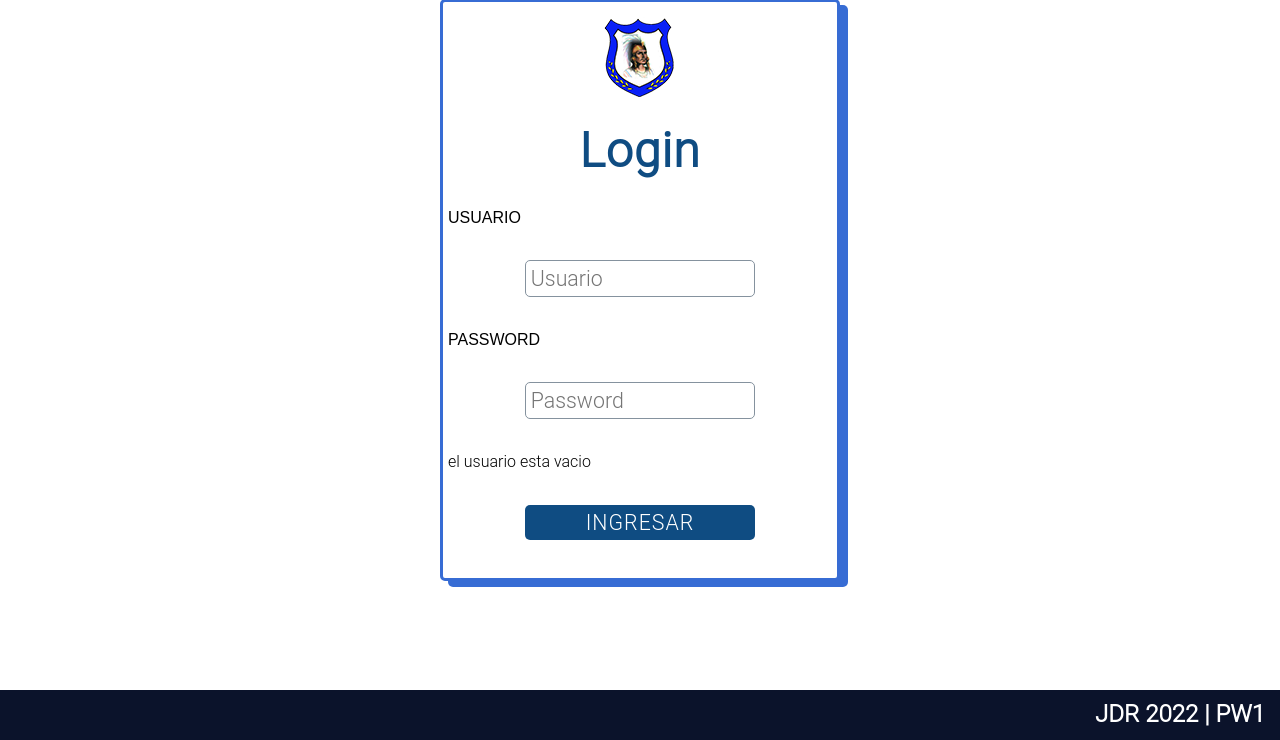
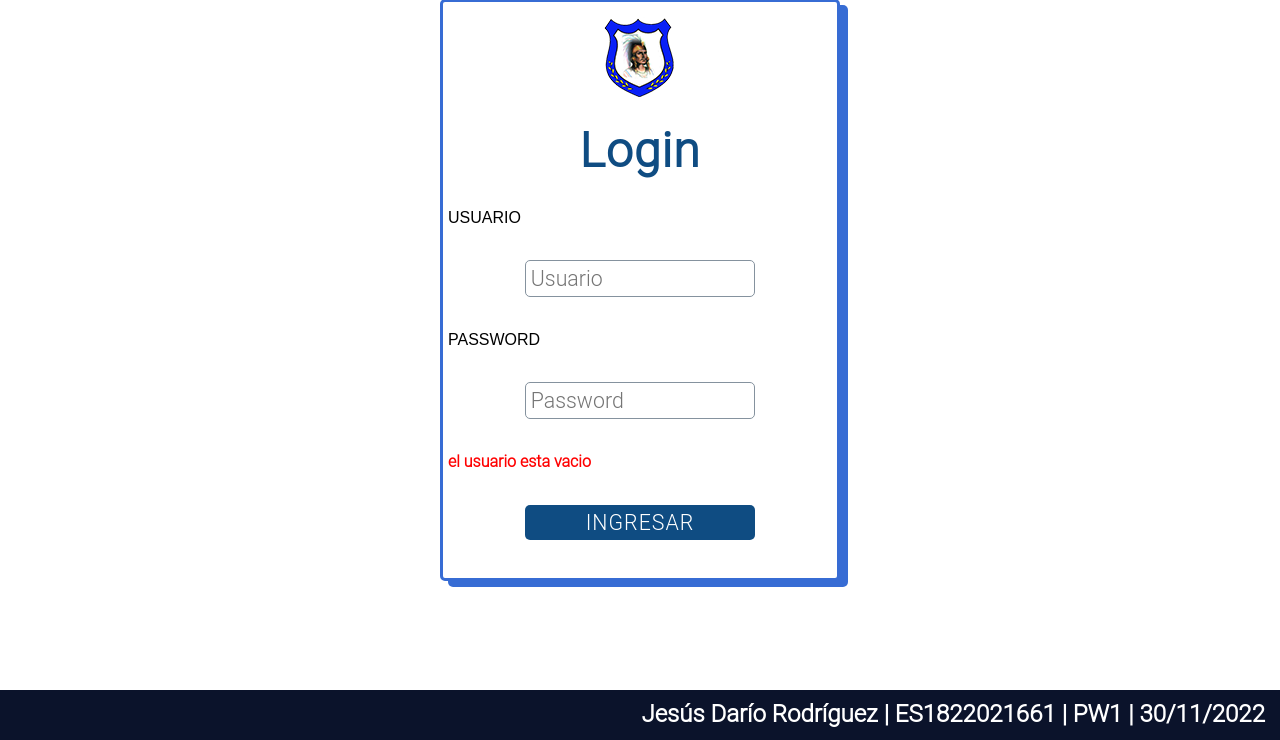
Before and after one commit to JDRodriguez80/DWU2, a PHP site: page /login.php in a window 1280 px wide. Shown: the part 200-940 px from the top of the page. Run offline with PHP 8.4, Linux system fonts and the light colour scheme; data that the repository does not hold is empty.

Commit message:
adding footer and getting ready for migration

```diff
--- a/conexion.php
+++ b/conexion.php
@@ -1,7 +1,13 @@
 <?php
-    $host="localhost";
-    $user="root";
-    $pass="";
-    $db="dpw1";
 
-    //definiendoio conexxion
+
+$hostname = 'localhost';
+$username = 'root';
+$pass = '';
+$db = 'escuela';
+$conn = @mysqli_connect($hostname, $username, $pass, $db);
+if (!$conn) {
+    echo "error en la conexión ";
+} else {
+
+}
--- a/css/style.css
+++ b/css/style.css
@@ -16,6 +16,13 @@
     max-width: 100%;
     padding: 0 18px;
     margin: auto;
+
+}
+.alerta{
+    color: red;
+    font-weight: bold;
+    font-size: medium;
+    margin-top: 1rem;
 
 }
 logo{
@@ -124,6 +131,7 @@
     transition: .3s linear;
     z-index: 1000;
 }
+
 
 
 /* Clear floats after the columns */
--- a/includes/footer.php
+++ b/includes/footer.php
@@ -12,7 +12,7 @@
 </head>
 
 <body>
-    <h1>JDR 2022 | PW1</h1>
+    <h1>Jesús Darío Rodríguez | ES1822021661 | PW1 | <?php echo date("d/m/Y");?> </h1>
 </body>
 
 </html>
```
Also changed, not shown: index.php (+4 -7 lines), inscripciones.php (+4 -8 lines).
